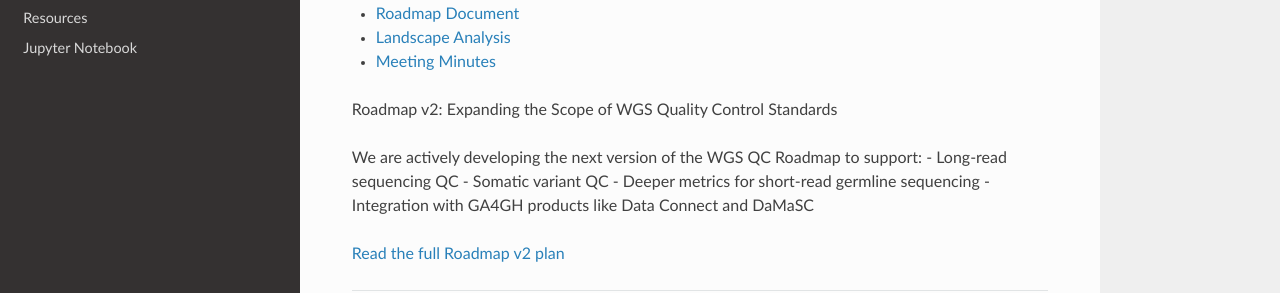
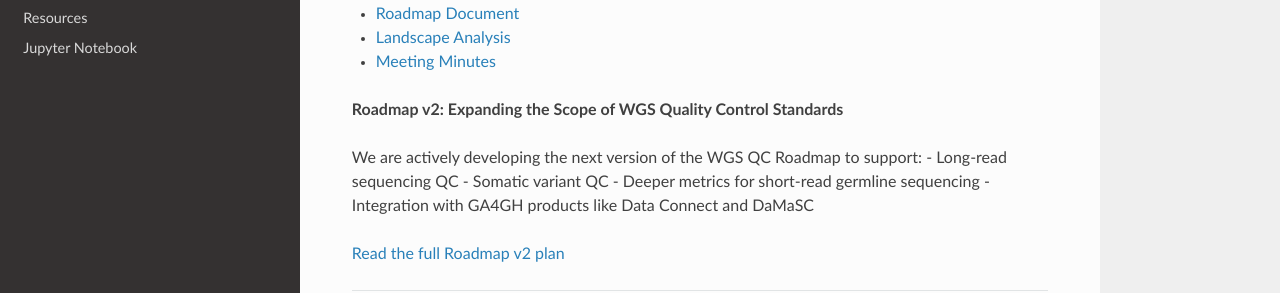
Before and after one commit to ga4gh/quality-control-wgs, an MkDocs documentation site: the page built from docs/index.md, in a window 1280 px wide and 900 px high, scrolled down 618 px. Shown: the part 504-797 px from the top of the window. Built offline with MkDocs 1.6.1, drawn with Linux system fonts in a browser that asks for light colours; nearby versions of some CDN libraries.

```diff
--- a/docs/index.md
+++ b/docs/index.md
@@ -28,7 +28,7 @@ For the initial round of this project, we propose to focus on QC of human WGS da
 -  [Meeting Minutes](https://docs.google.com/document/d/1a4ns_QbN4OzDiSThyfsZ0JITfrZTmW3g3HCWDpqPvr4/edit?usp=share_link)
 
 
-Roadmap v2: Expanding the Scope of WGS Quality Control Standards
+**Roadmap v2: Expanding the Scope of WGS Quality Control Standards**
 
 We are actively developing the next version of the WGS QC Roadmap to support:
 - Long-read sequencing QC
```
